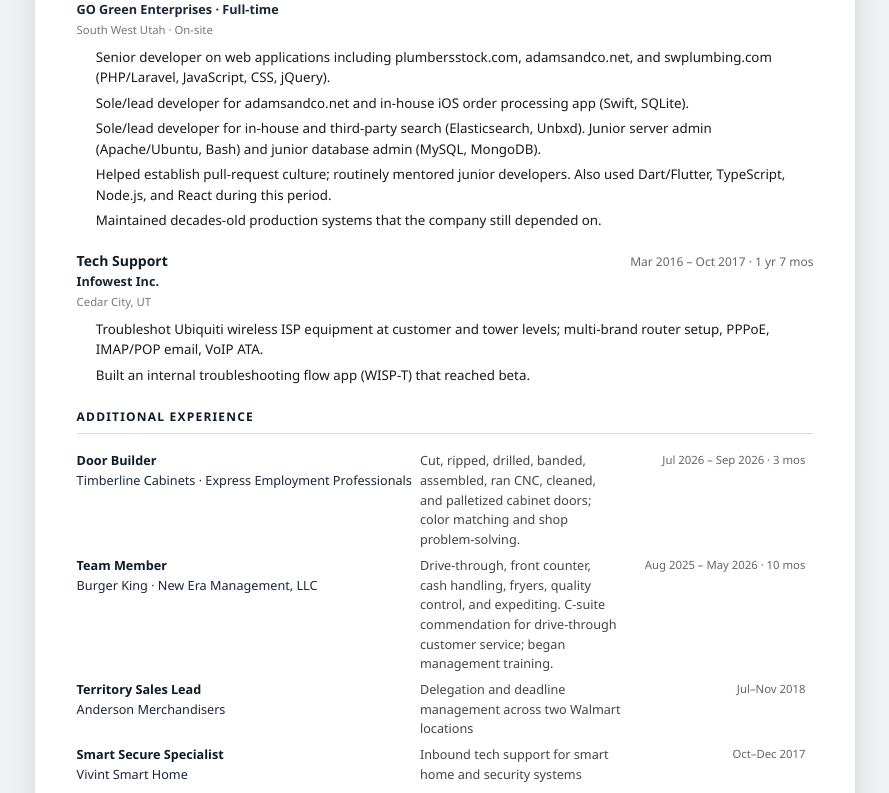
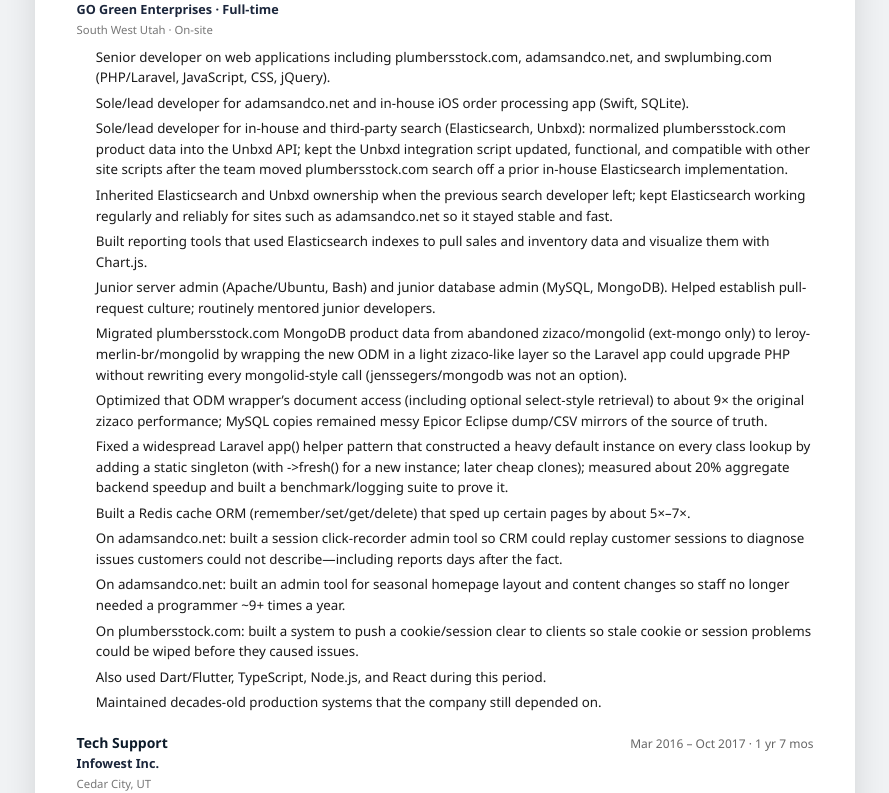
Before and after one commit to austenstrine/austenstrine_portfolio, a Next.js app in the folder apps/web/: page /cv in a window 1280 px wide. Shown: the part 969-1762 px from the top of the page, without its empty margins (195-1084 px from the left). Built offline with nearby package versions, Linux system fonts and the light colour scheme; no server answers.

Commit message:
feat(cv): enrich GoGreen experience details
Additive merge from host additional-details.txt into timeline
and CV surfaces without dropping existing facts.

Co-authored-by: Austen L. Strine <austen@austenstrine.dev>

```diff
--- a/apps/web/src/app/cv/CvDocument.tsx
+++ b/apps/web/src/app/cv/CvDocument.tsx
@@ -183,10 +183,40 @@ export function CvDocument() {
 							Sole/lead developer for adamsandco.net and in-house iOS order processing app (Swift, SQLite).
 						</li>
 						<li>
-							Sole/lead developer for in-house and third-party search (Elasticsearch, Unbxd). Junior server admin (Apache/Ubuntu, Bash) and junior database admin (MySQL, MongoDB).
+							Sole/lead developer for in-house and third-party search (Elasticsearch, Unbxd): normalized plumbersstock.com product data into the Unbxd API; kept the Unbxd integration script updated, functional, and compatible with other site scripts after the team moved plumbersstock.com search off a prior in-house Elasticsearch implementation.
 						</li>
 						<li>
-							Helped establish pull-request culture; routinely mentored junior developers. Also used Dart/Flutter, TypeScript, Node.js, and React during this period.
+							Inherited Elasticsearch and Unbxd ownership when the previous search developer left; kept Elasticsearch working regularly and reliably for sites such as adamsandco.net so it stayed stable and fast.
+						</li>
+						<li>
+							Built reporting tools that used Elasticsearch indexes to pull sales and inventory data and visualize them with Chart.js.
+						</li>
+						<li>
+							Junior server admin (Apache/Ubuntu, Bash) and junior database admin (MySQL, MongoDB). Helped establish pull-request culture; routinely mentored junior developers.
+						</li>
+						<li>
+							Migrated plumbersstock.com MongoDB product data from abandoned zizaco/mongolid (ext-mongo only) to leroy-merlin-br/mongolid by wrapping the new ODM in a light zizaco-like layer so the Laravel app could upgrade PHP without rewriting every mongolid-style call (jenssegers/mongodb was not an option).
+						</li>
+						<li>
+							Optimized that ODM wrapper’s document access (including optional select-style retrieval) to about 9× the original zizaco performance; MySQL copies remained messy Epicor Eclipse dump/CSV mirrors of the source of truth.
+						</li>
+						<li>
+							Fixed a widespread Laravel app() helper pattern that constructed a heavy default instance on every class lookup by adding a static singleton (with -&gt;fresh() for a new instance; later cheap clones); measured about 20% aggregate backend speedup and built a benchmark/logging suite to prove it.
+						</li>
+						<li>
+							Built a Redis cache ORM (remember/set/get/delete) that sped up certain pages by about 5×–7×.
+						</li>
+						<li>
+							On adamsandco.net: built a session click-recorder admin tool so CRM could replay customer sessions to diagnose issues customers could not describe—including reports days after the fact.
+						</li>
+						<li>
+							On adamsandco.net: built an admin tool for seasonal homepage layout and content changes so staff no longer needed a programmer ~9+ times a year.
+						</li>
+						<li>
+							On plumbersstock.com: built a system to push a cookie/session clear to clients so stale cookie or session problems could be wiped before they caused issues.
+						</li>
+						<li>
+							Also used Dart/Flutter, TypeScript, Node.js, and React during this period.
 						</li>
 						<li>
 							Maintained decades-old production systems that the company still depended on.
--- a/apps/web/src/components/sections/SkillsSection.tsx
+++ b/apps/web/src/components/sections/SkillsSection.tsx
@@ -1,7 +1,7 @@
 const skills = [
 	{
 		title: 'Frontend',
-		summary: 'Next.js, React, TypeScript, Tailwind CSS, MUI, HTML5, CSS3',
+		summary: 'Next.js, React, TypeScript, Tailwind CSS, MUI, HTML5, CSS3, Chart.js',
 	},
 	{
 		title: 'Backend',
@@ -9,7 +9,8 @@ const skills = [
 	},
 	{
 		title: 'Data and search',
-		summary: 'PostgreSQL (Postgres), MySQL, MongoDB, Elasticsearch, OpenSearch',
+		summary:
+			'PostgreSQL (Postgres), MySQL, MongoDB, Elasticsearch, OpenSearch, Unbxd, Redis',
 	},
 	{
 		title: 'Cloud and operations',
--- a/apps/web/src/data/cv-content.ts
+++ b/apps/web/src/data/cv-content.ts
@@ -13,7 +13,7 @@ export type CvSkillGroup = {
 export const CV_SKILL_GROUPS: CvSkillGroup[] = [
 	{
 		label: 'Frontend',
-		list: 'Next.js, React, TypeScript, Tailwind CSS, MUI, HTML5, CSS3',
+		list: 'Next.js, React, TypeScript, Tailwind CSS, MUI, HTML5, CSS3, Chart.js',
 	},
 	{
 		label: 'Backend',
@@ -21,7 +21,7 @@ export const CV_SKILL_GROUPS: CvSkillGroup[] = [
 	},
 	{
 		label: 'Data & search',
-		list: 'PostgreSQL (Postgres), MySQL, MongoDB, Elasticsearch, OpenSearch',
+		list: 'PostgreSQL (Postgres), MySQL, MongoDB, Elasticsearch, OpenSearch, Unbxd, Redis',
 	},
 	{
 		label: 'Mobile',
```
Also changed, not shown: apps/web/src/data/experience.ts (+10 -1 lines).
